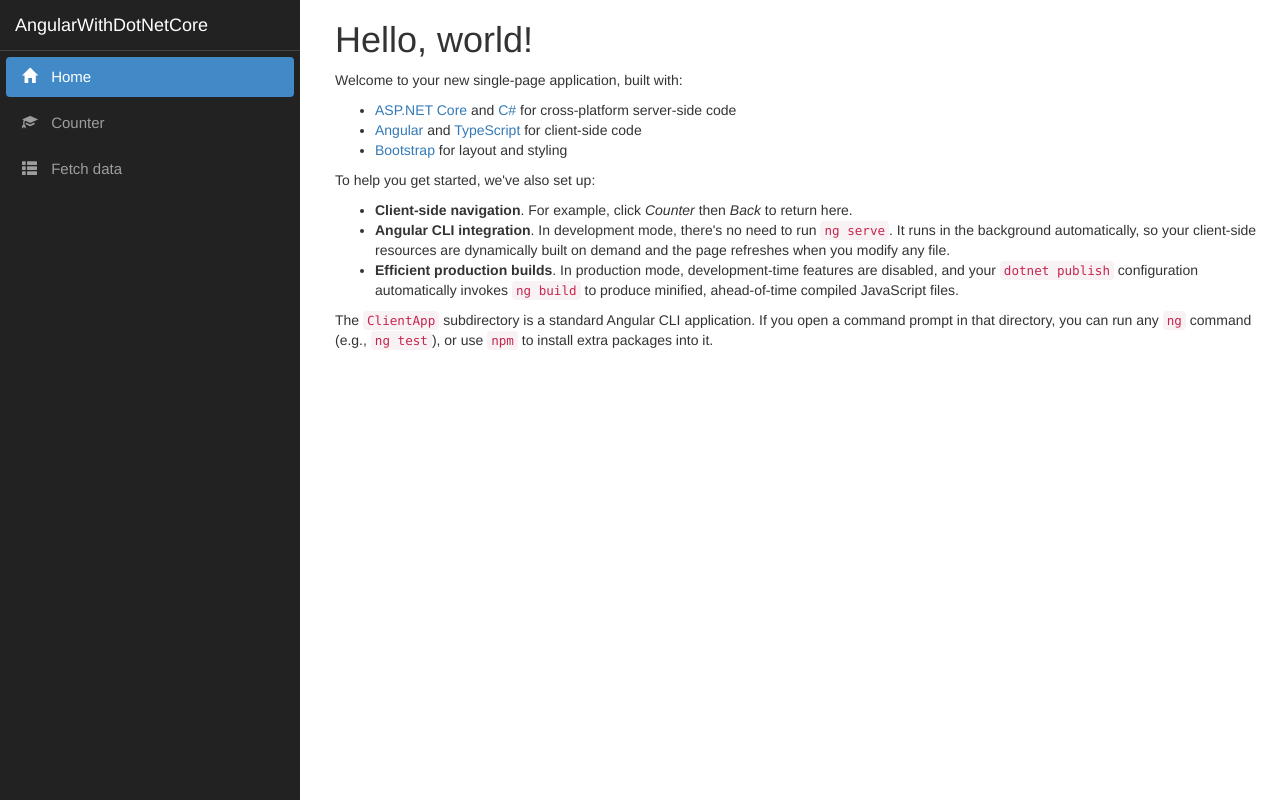
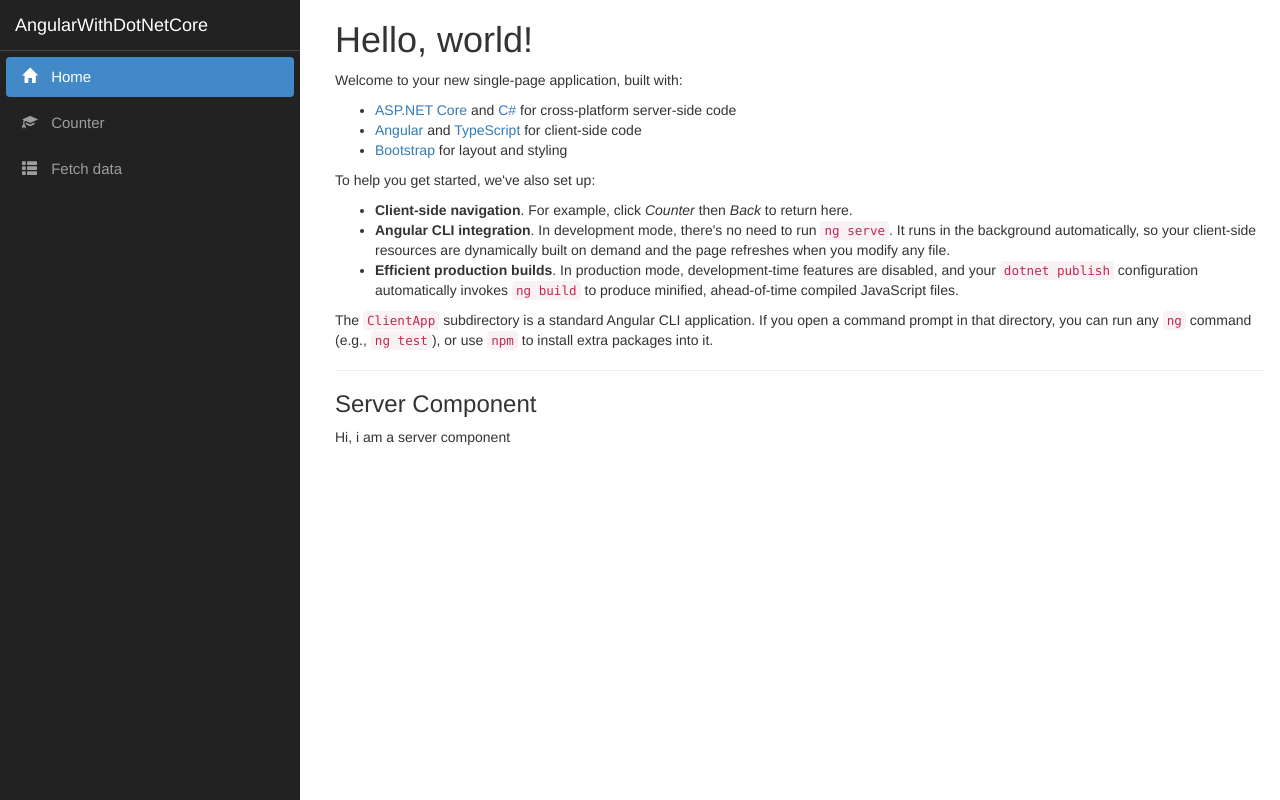
Before and after one commit to haristauqir/AngularWithDotNetCore, an Angular app in the folder ClientApp/: page / in a window 1280 px wide. Built offline with nearby package versions, Linux system fonts and the light colour scheme.

Commit message:
Creating Components
Playing around with components....
Added two components

```diff
--- a/ClientApp/src/app/app.module.ts
+++ b/ClientApp/src/app/app.module.ts
@@ -9,6 +9,8 @@
 import { HomeComponent } from './home/home.component';
 import { CounterComponent } from './counter/counter.component';
 import { FetchDataComponent } from './fetch-data/fetch-data.component';
+import { ServerComponent } from './server/server.component';
+import { ServersComponent } from './servers/servers.component';
 
 @NgModule({
   declarations: [
@@ -16,7 +18,9 @@
     NavMenuComponent,
     HomeComponent,
     CounterComponent,
-    FetchDataComponent
+    FetchDataComponent,
+    ServerComponent,
+    ServersComponent
   ],
   imports: [
     BrowserModule.withServerTransition({ appId: 'ng-cli-universal' }),
--- a/ClientApp/src/app/fetch-data/fetch-data.component.html
+++ b/ClientApp/src/app/fetch-data/fetch-data.component.html
@@ -1,6 +1,6 @@
 <h1>Weather forecast</h1>
 
-<p>This component demonstrates fetching data from the server.</p>
+<p>This component demonstrates fetching data from the server test.</p>
 
 <p *ngIf="!forecasts"><em>Loading...</em></p>
 
--- a/ClientApp/src/app/home/home.component.html
+++ b/ClientApp/src/app/home/home.component.html
@@ -12,3 +12,7 @@
   <li><strong>Efficient production builds</strong>. In production mode, development-time features are disabled, and your <code>dotnet publish</code> configuration automatically invokes <code>ng build</code> to produce minified, ahead-of-time compiled JavaScript files.</li>
 </ul>
 <p>The <code>ClientApp</code> subdirectory is a standard Angular CLI application. If you open a command prompt in that directory, you can run any <code>ng</code> command (e.g., <code>ng test</code>), or use <code>npm</code> to install extra packages into it.</p>
+<hr />
+
+<h3> Server Component</h3>
+<app-server></app-server>
--- /dev/null
+++ b/ClientApp/src/app/server/server.component.html
@@ -0,0 +1 @@
+<p>Hi, i am a server component</p>
--- /dev/null
+++ b/ClientApp/src/app/servers/servers.component.html
@@ -0,0 +1,3 @@
+<p>
+  servers works!
+</p>
--- /dev/null
+++ b/ClientApp/src/app/servers/servers.component.ts
@@ -0,0 +1,15 @@
+import { Component, OnInit } from '@angular/core';
+
+@Component({
+  selector: 'app-servers',
+  templateUrl: './servers.component.html',
+  styleUrls: ['./servers.component.css']
+})
+export class ServersComponent implements OnInit {
+
+  constructor() { }
+
+  ngOnInit() {
+  }
+
+}
```
Also changed, not shown: ClientApp/src/app/server/server.component.ts (added, +11 -0 lines), ClientApp/src/app/server/server.component.css (added), ClientApp/src/app/servers/servers.component.css (added), 2 other files (tests, documents, lock files or other folders).
